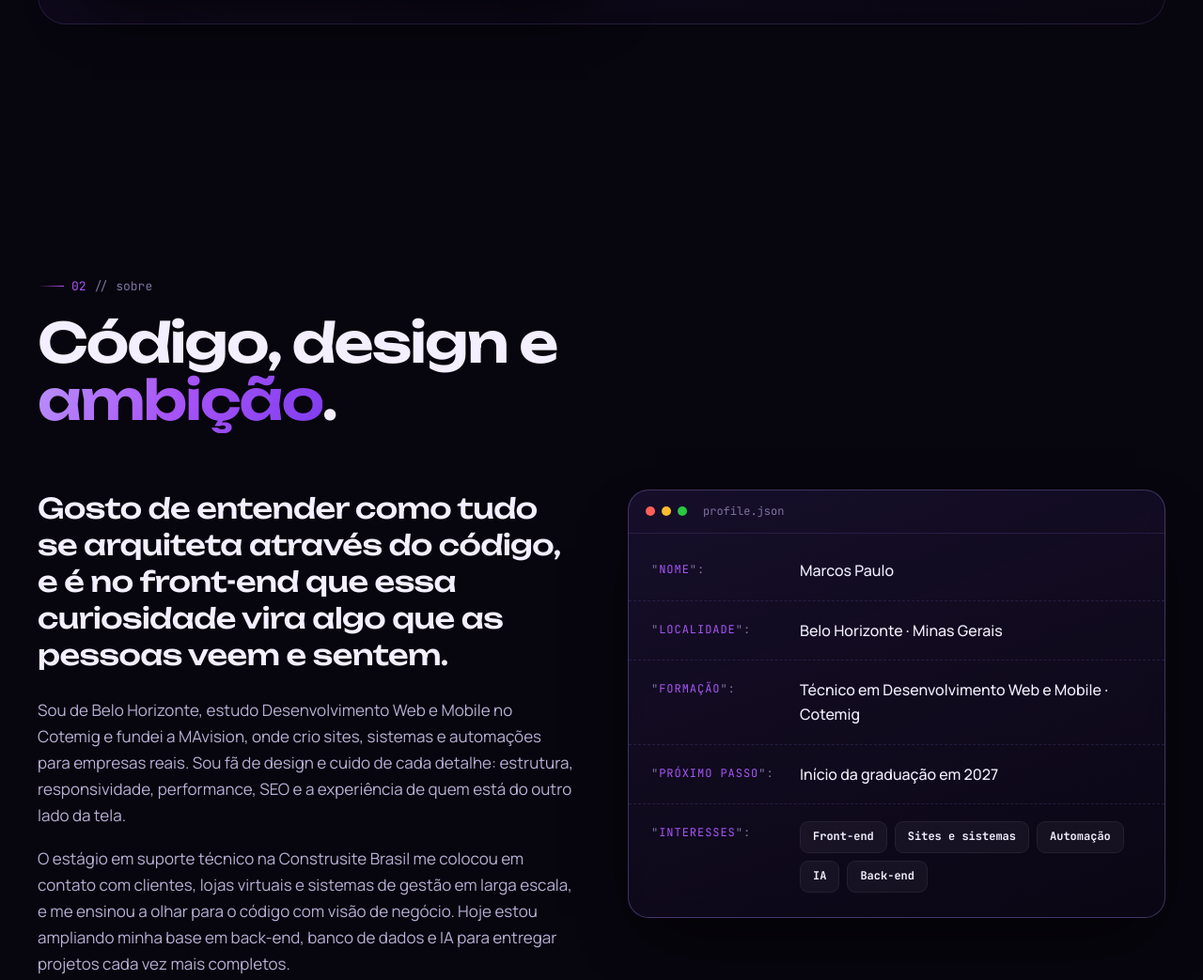
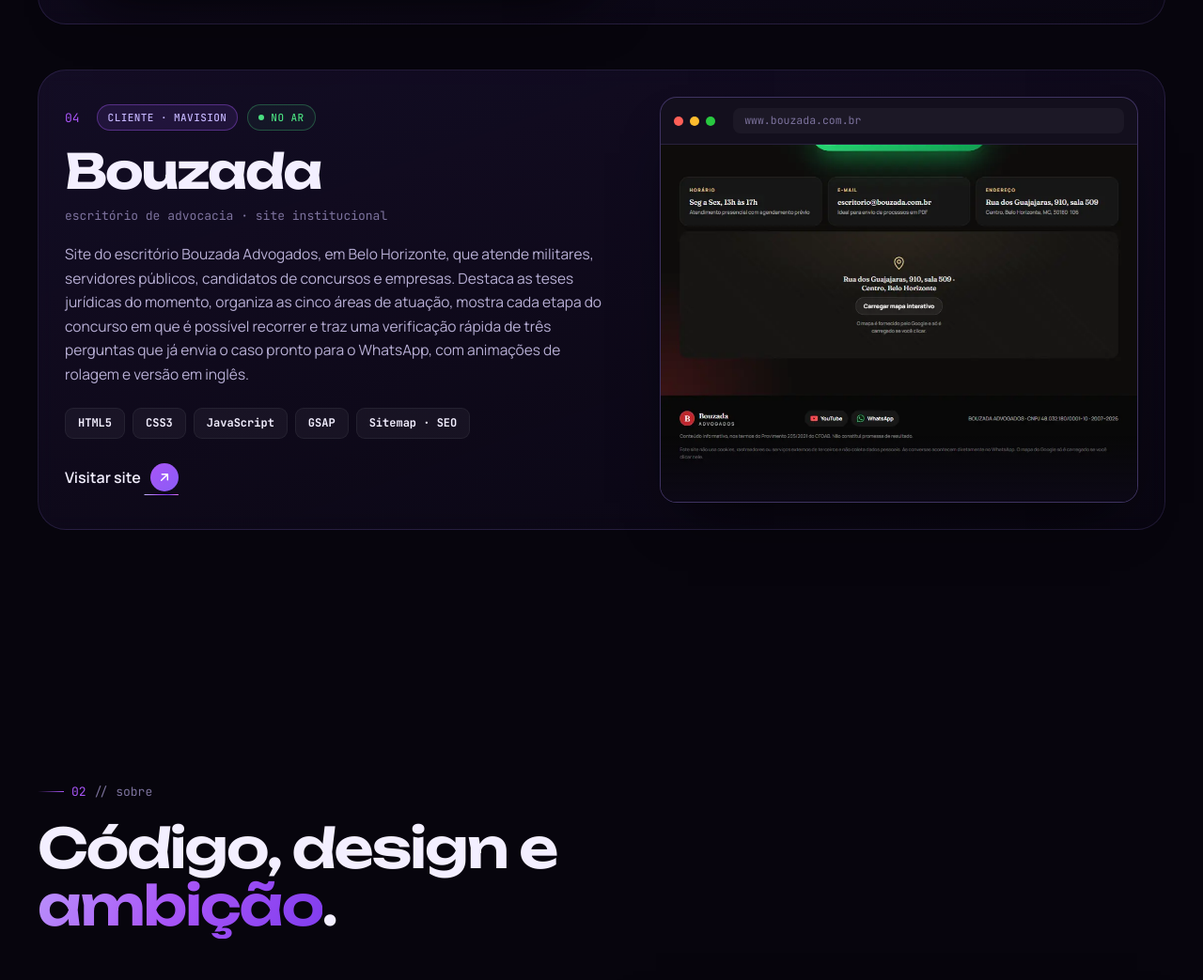
Before and after one commit to mavisionsites/marcos, a plain HTML site: page index.html in a window 1280 px wide. Shown: the part 2896-3939 px from the top of the page at 94% size. Drawn offline with Linux system fonts and the light colour scheme; animation ran at ten frames a second.

Commit message:
Add Bouzada project and refresh MAvision screenshot
New project card for Bouzada Advogados (www.bouzada.com.br) in PT and EN, a fresh full-page capture of the current MAvision site, and the live project count updated to four.

```diff
--- a/assets/js/i18n.js
+++ b/assets/js/i18n.js
@@ -60,6 +60,10 @@ window.I18N = {
     'projects.p3.role': 'Client · developer',
     'projects.p3.cat': 'corporate website · consulting',
     'projects.p3.desc': 'A corporate website I built for a business and tax consulting firm. I shaped the story around the client’s pain points, solutions on two fronts (management and tax), a six-step methodology and result indicators, with animated counters, a sober red and black look and a form that sends the lead straight to WhatsApp.',
+
+    'projects.p4.role': 'Client · MAvision',
+    'projects.p4.cat': 'law firm · corporate website',
+    'projects.p4.desc': 'Website for Bouzada Advogados, a Belo Horizonte law firm serving military personnel, public servants, civil-service candidates and companies. It highlights the current legal theses, organizes the five practice areas, shows each civil-service exam stage where an appeal is possible and offers a three-question quick check that sends the case straight to WhatsApp, with scroll animations and an English version.',
 
     'about.kicker': 'about',
     'about.title': 'Code, design and <em>ambition</em>.',
--- a/assets/js/main.js
+++ b/assets/js/main.js
@@ -325,7 +325,7 @@
       [['p', '  base'], ['', ': '], ['s', '"Belo Horizonte, MG"'], ['', ',']],
       [['p', '  founder'], ['', ': '], ['s', '"MAvision"'], ['', ',']],
       [['p', '  stack'], ['', ': ['], ['s', '"JS"'], ['', ', '], ['s', '"Python"'], ['', ', '], ['s', '"Flutter"'], ['', '],']],
-      [['p', '  projects'], ['', ': '], ['n', '3'], ['', ',']],
+      [['p', '  projects'], ['', ': '], ['n', '4'], ['', ',']],
       [['p', '  motto'], ['', ': '], ['s', '"next one, always better"']],
       [['', '};']],
       [],
--- a/index.html
+++ b/index.html
@@ -13,8 +13,8 @@
   <meta property="og:image" content="assets/img/marcos.jpg">
   <link rel="icon" href="assets/img/favicon.svg" type="image/svg+xml">
   <link rel="preload" href="assets/fonts/unbounded.woff2" as="font" type="font/woff2" crossorigin>
-  <link rel="stylesheet" href="assets/css/fonts.css?v=7">
-  <link rel="stylesheet" href="assets/css/style.css?v=7">
+  <link rel="stylesheet" href="assets/css/fonts.css?v=8">
+  <link rel="stylesheet" href="assets/css/style.css?v=8">
 </head>
 <body class="is-loading">
 
@@ -247,6 +247,38 @@
               </a>
             </div>
           </article>
+
+          <article class="project project--rev reveal" data-glow>
+            <a class="project__shot" href="https://www.bouzada.com.br/" target="_blank" rel="noopener noreferrer" aria-label="Abrir site da Bouzada Advogados">
+              <div class="browser">
+                <div class="browser__bar">
+                  <span class="dot r"></span><span class="dot y"></span><span class="dot g"></span>
+                  <span class="browser__url mono">www.bouzada.com.br</span>
+                </div>
+                <div class="browser__view">
+                  <img src="assets/img/shots/bouzada.webp" alt="Página completa do site da Bouzada Advogados" loading="lazy">
+                </div>
+              </div>
+              <span class="project__hint mono" data-i18n="projects.hint">passe o mouse ↓</span>
+            </a>
+            <div class="project__info">
+              <div class="project__top">
+                <span class="project__num mono">04</span>
+                <span class="badge badge--purple" data-i18n="projects.p4.role">Cliente · MAvision</span>
+                <span class="badge badge--live"><span class="chip__dot"></span><span data-i18n="projects.live">No ar</span></span>
+              </div>
+              <h3 class="project__name">Bouzada</h3>
+              <p class="project__cat mono" data-i18n="projects.p4.cat">escritório de advocacia · site institucional</p>
+              <p class="project__desc" data-i18n="projects.p4.desc">Site do escritório Bouzada Advogados, em Belo Horizonte, que atende militares, servidores públicos, candidatos de concursos e empresas. Destaca as teses jurídicas do momento, organiza as cinco áreas de atuação, mostra cada etapa do concurso em que é possível recorrer e traz uma verificação rápida de três perguntas que já envia o caso pronto para o WhatsApp, com animações de rolagem e versão em inglês.</p>
+              <ul class="tags mono">
+                <li>HTML5</li><li>CSS3</li><li>JavaScript</li><li>GSAP</li><li>Sitemap · SEO</li>
+              </ul>
+              <a class="link-arrow" href="https://www.bouzada.com.br/" target="_blank" rel="noopener noreferrer">
+                <span data-i18n="projects.visit">Visitar site</span>
+                <svg viewBox="0 0 24 24" aria-hidden="true"><path d="M7 17 17 7M8 7h9v9"/></svg>
+              </a>
+            </div>
+          </article>
         </div>
       </div>
     </section>
@@ -266,7 +298,7 @@
             <p class="reveal" data-delay="3" data-i18n="about.p4">Sempre espero que o próximo site seja melhor que o último e que o próximo sistema seja mais completo que o anterior. Tenho muita ambição de futuro e gosto de quebrar meus limites mentais para ir cada vez mais longe.</p>
 
             <div class="stats reveal" data-delay="3">
-              <div class="stat"><strong data-count="3">0</strong><span data-i18n="about.s1">projetos no ar</span></div>
+              <div class="stat"><strong data-count="4">0</strong><span data-i18n="about.s1">projetos no ar</span></div>
               <div class="stat"><strong data-count="28" data-suffix="+">0</strong><span data-i18n="about.s2">tecnologias</span></div>
               <div class="stat"><strong data-count="1">0</strong><span data-i18n="about.s3">empresa fundada</span></div>
             </div>
@@ -573,7 +605,7 @@
 
   <div class="toast mono" id="toast" role="status" aria-live="polite"></div>
 
-  <script src="assets/js/i18n.js?v=7"></script>
-  <script src="assets/js/main.js?v=7"></script>
+  <script src="assets/js/i18n.js?v=8"></script>
+  <script src="assets/js/main.js?v=8"></script>
 </body>
 </html>
```
Also changed, not shown: assets/img/shots/bouzada.webp (added), assets/img/shots/mavision.webp.
